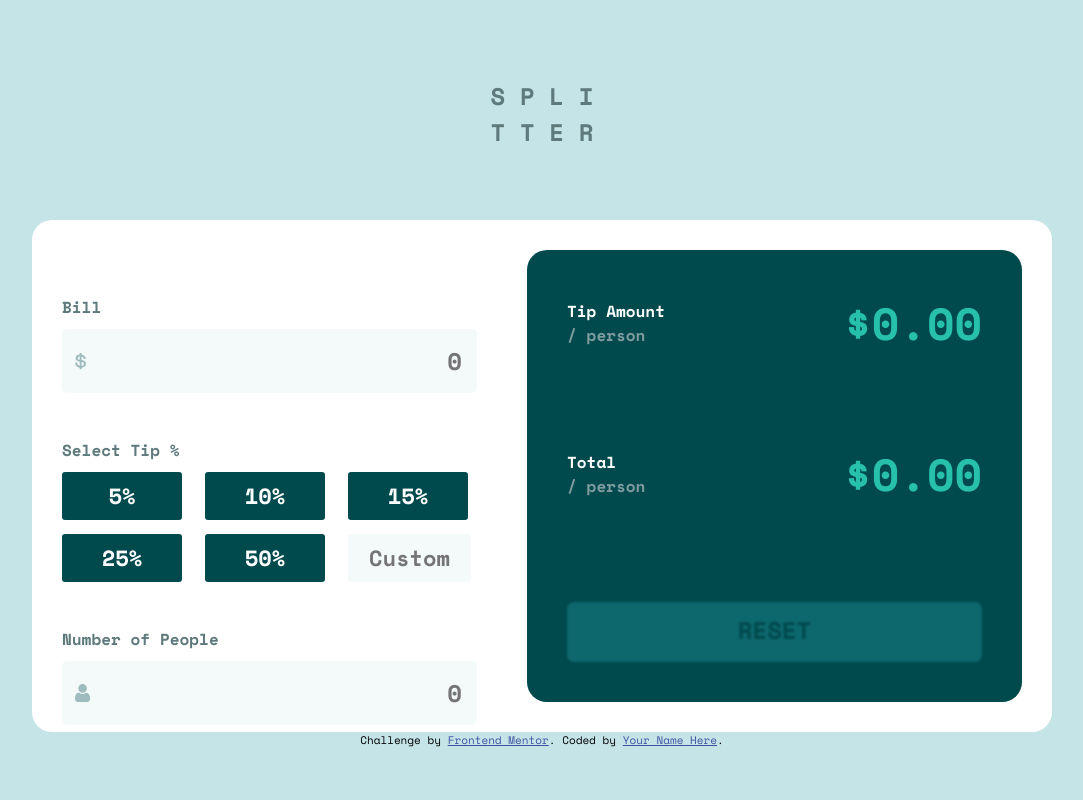
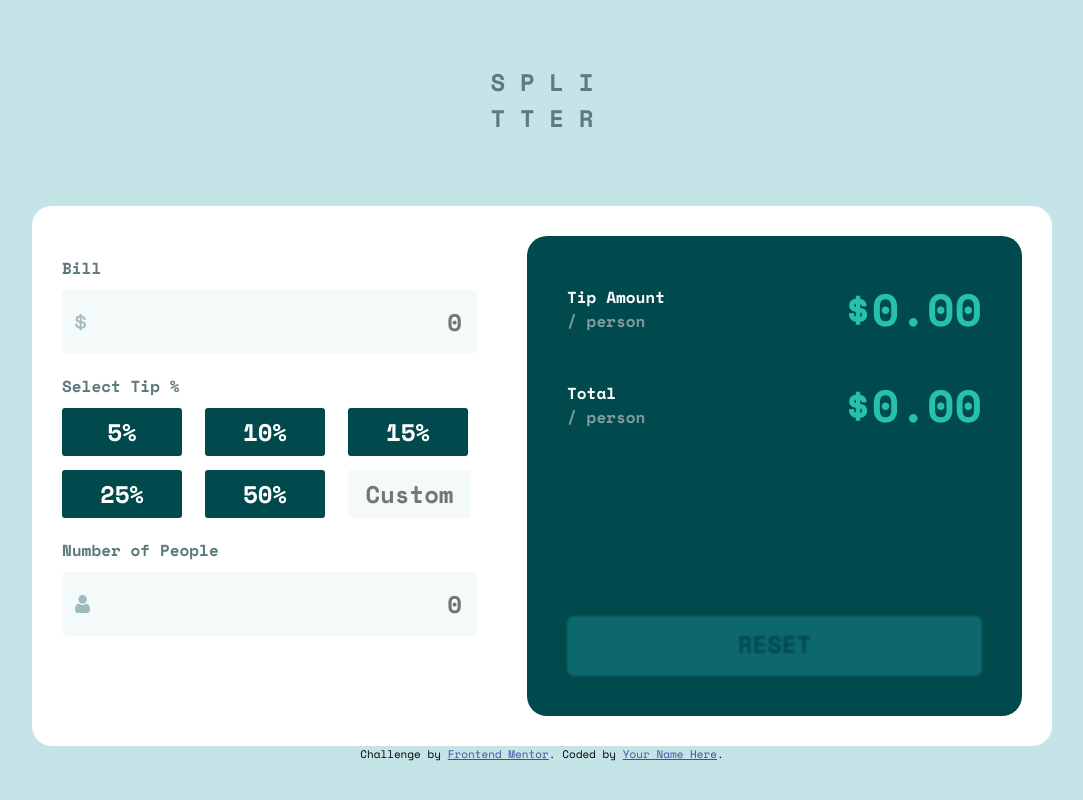
Before and after one commit to DKapteyn/tip-calc, a plain HTML site: page index.html in a window 1280 px wide. Shown: the whole page, without its empty margins (98-1181 px from the left). Drawn offline with nearby package versions, Linux system fonts and the light colour scheme.

Commit message:
small changes

```diff
--- a/index.html
+++ b/index.html
@@ -39,6 +39,8 @@
     </header>
     <div class="mainContainer">
       <div class="leftContainer rlContainers">
+        <!--Right Side-->
+
         <div class="bill">
           <div class="title-left">Bill</div>
           <div class="display-left">
@@ -87,7 +89,9 @@
         </div>
       </div>
 
+      <!--Left Side-->
       <div class="rightContainer rlContainers">
+        <div class="both-per-persons">
         <div class="tip-per-person">
           <div class="tip-per-person-print">
             <div class="title-right">Tip Amount</div>
@@ -102,7 +106,7 @@
           </div>
           <div class="display-right" id="total-per-person-display">$0.00</div>
         </div>
-
+      </div>
         <div id="reset">
           <div>RESET</div>
         </div>
--- a/script.js
+++ b/script.js
@@ -82,6 +82,7 @@ tipOptions.forEach((tip) =>  tip.addEventListener("click", () =>{tip.style.backg
 
 function tipColorClear(){
     tipOptions.forEach((t) => {t.style.backgroundColor = "",t.style.color=""});
+    custom.style.color = "";
     ;
 
 }
--- a/style.scss
+++ b/style.scss
@@ -26,23 +26,24 @@ body {
     align-content: center;
   }
 }
-
+//HEADER
 header {
   font-size: 24px;
   font-weight: 700;
   color: $dark-grayish-cyan1;
-  padding-top: 25px;
+
 
   text-align: center;
 
   @media screen and (min-width: 576px) {
     padding-bottom: 70px;
+    padding-top: 25px;
   }
 
   @media screen and (max-width: 575px) {
   }
 }
-
+//MAIN CONTAINER
 .mainContainer {
   background-color: $white;
   display: grid;
@@ -63,11 +64,11 @@ header {
 .rlContainers {
   border-radius: 20px;
   display: flex;
-  justify-content: space-evenly;
+  justify-content: space-between;
   flex-direction: column;
 
   @media screen and (min-width: 576px) {
-    max-height: 415px;
+   height: 400px;
     width: 415px;
   }
   @media screen and (max-width: 575px) {
@@ -79,7 +80,9 @@ header {
 
 .leftContainer {
   grid-area: leftContainer;
+
   @media screen and (max-width: 575px) {
+
   }
 }
 .alltips {
@@ -107,7 +110,7 @@ header {
   align-items: center;
   justify-content: center;
 
-  font-size: 22px;
+  font-size: 24px;
   cursor: pointer;
 }
 
@@ -125,7 +128,7 @@ header {
   padding: 0 10px 0 10px;
   align-items: center;
   justify-content: center;
-  font-size: 22px;
+  font-size: 24px;
   font-weight: 700;
   text-align: center;
   border-radius: 3px;
@@ -183,7 +186,7 @@ header {
 
 .title-left {
   padding-bottom: 10px;
-  padding-top: 45px;
+  padding-top: 20px;
   font-weight: 700;
   color: $dark-grayish-cyan1;
 }
@@ -204,6 +207,9 @@ header {
     padding: 25px;
   }
 }
+
+
+
 .total-per-person {
   display: flex;
   justify-content: space-between;
@@ -217,7 +223,7 @@ header {
   justify-content: space-between;
 
   @media screen and (min-width: 576px) {
-    padding-bottom: 50px;
+    padding-bottom: 30px;
   }
 }
 .tip-per-person-print {
```
Also changed, not shown: style.css, 1 other file.
